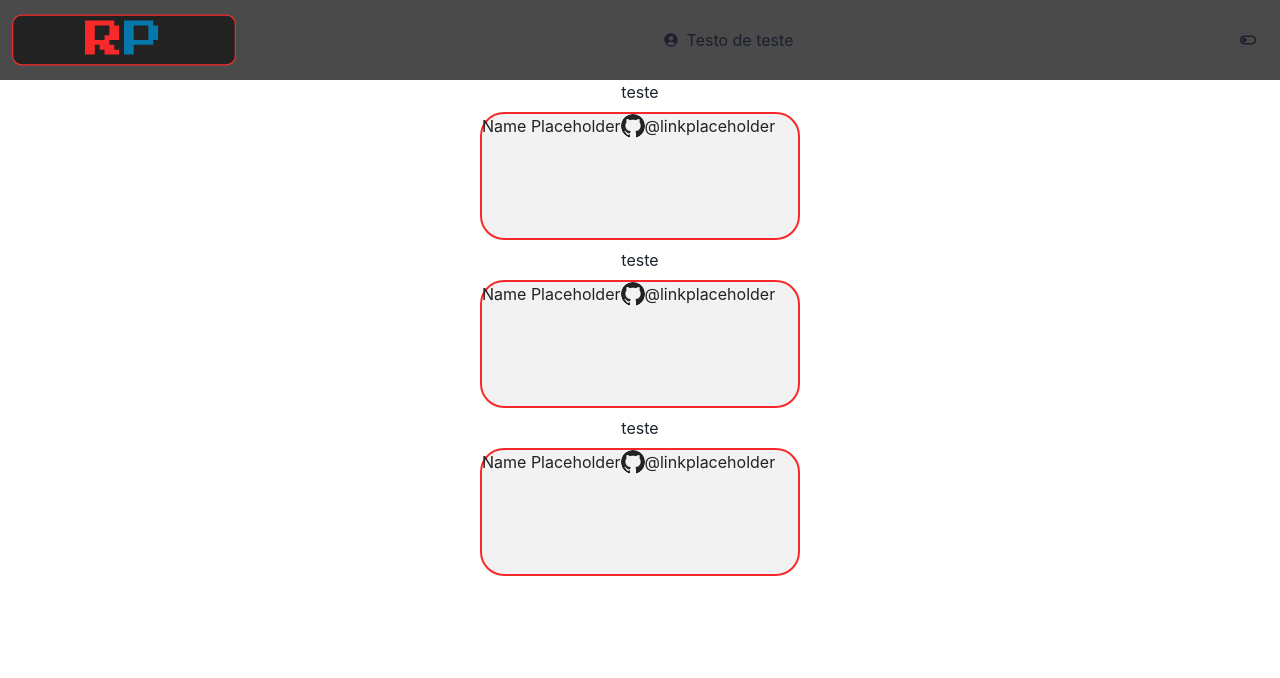
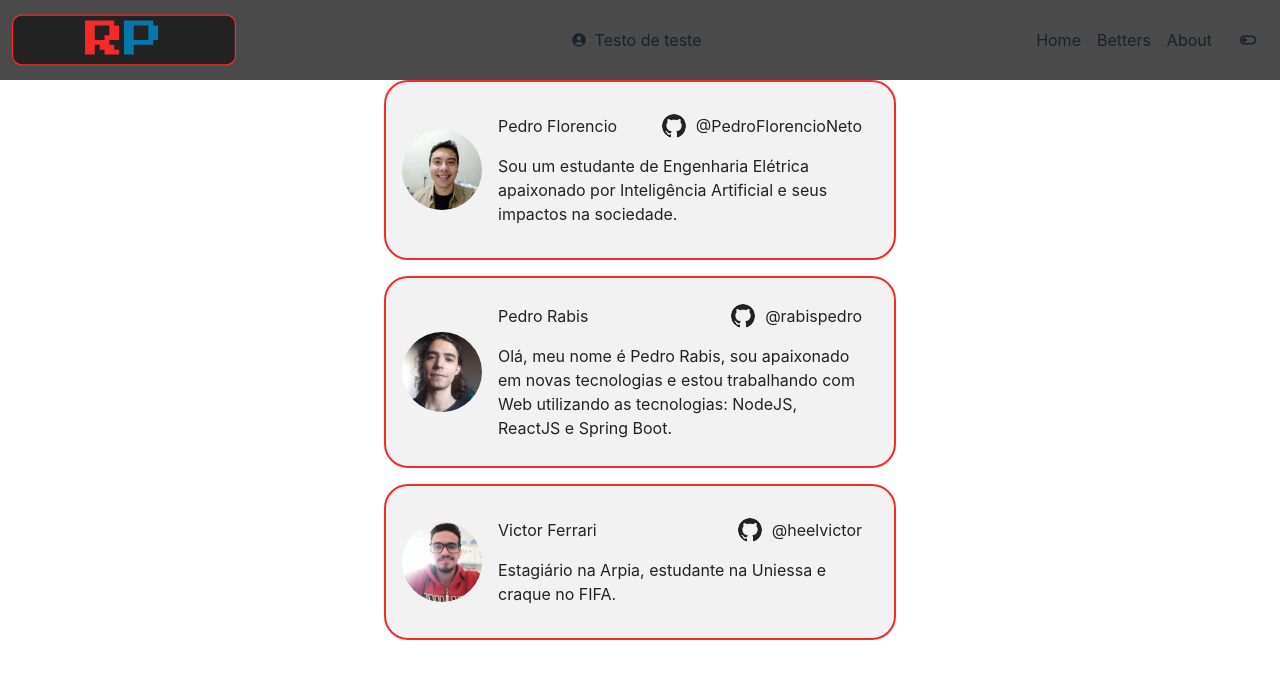
Before and after one commit to rabispedro/rinha-de-pedro, a React (Create React App) app: page / in a window 1280 px wide. Shown: the top 678 px of the page. Built offline with nearby package versions, Linux system fonts and the light colour scheme.

Commit message:
:construction: Montando a pagina About

```diff
--- a/src/Components/DeveloperCard/index.tsx
+++ b/src/Components/DeveloperCard/index.tsx
@@ -1,27 +1,50 @@
 import { Flex, Image, Link, Spacer, Text } from "@chakra-ui/react";
 import github from "../../assets/icons/github.svg";
 
-const DeveloperCard: React.FC = () => {
+interface DeveloperCardProps {
+	name: string,
+	githubProfile: string,
+	description: string,
+	photo: string
+}
 
-
+const DeveloperCard: React.FC<DeveloperCardProps> = ({ name, githubProfile, description, photo }) => {
 	return (
 		<>
 			<Flex
+				alignItems="center"
+				justifyContent="center"
 				maxW="32rem"
 				minW="20rem"
-				maxH="10rem"
+				maxH="12rem"
 				minH="8rem"
 				bg="light.background"
 				border="2px"
 				borderColor="light.primary"
 				borderRadius="1.5rem"
+				p="1rem"
+			>
 
+			<Image
+				src={photo}
+				borderRadius="50%"
+				width="5rem"
+				height="5rem"
+			/>
+
+			<Flex
+				direction="column"
+				borderColor="light.secondary"
+				p="1rem"
 			>
-				<Flex>
+
+				<Flex
+					margin="0 0 1rem 0"
+				>
 					<Text
 						color="light.text"
 						>
-						Name Placeholder
+						{name}
 					</Text>
 					<Spacer />
 					<Image
@@ -29,16 +52,23 @@ const DeveloperCard: React.FC = () => {
 						borderRadius="50%"
 						width="1.5rem"
 						height="1.5rem"
+						margin="0 0.625rem 0 0"
 					/>
 					<Link
 						color="light.text"
 						target="_blank"
+						isExternal
 						>
-						@linkplaceholder
+						@{githubProfile}
 					</Link>
 				</Flex>
 
-			</ Flex>
+				<Text color="light.text">
+					{description}
+				</Text>
+
+				</Flex>
+			</Flex>
 		</>
 	);
 }
--- a/src/Components/Header/index.tsx
+++ b/src/Components/Header/index.tsx
@@ -1,4 +1,4 @@
-import { Flex, HStack, Image, Text } from "@chakra-ui/react";
+import { Flex, HStack, Image, Link, Text } from "@chakra-ui/react";
 import { MdAccountCircle } from "react-icons/md";
 import Logo from "../../assets/icons/logo.svg";
 import { ThemeSwitcher } from "../ThemeSwitcher";
@@ -32,6 +32,9 @@ const Header: React.FC = () => {
 
 					spacing="4"
 				>
+					<Link>Home</Link>
+					<Link>Betters</Link>
+					<Link>About</Link>
 					<ThemeSwitcher />
 				</HStack>
 			</Flex>
--- a/src/Components/ThemeSwitcher/index.tsx
+++ b/src/Components/ThemeSwitcher/index.tsx
@@ -16,7 +16,6 @@ const ThemeSwitcher: React.FC<ColorModeSwitcherProps> = (props) => {
 	return (
 		<>
 		<IconButton
-
 			fontSize="lg"
 			variant="ghost"
 			color="current"
--- a/src/Pages/About/index.tsx
+++ b/src/Pages/About/index.tsx
@@ -1,7 +1,9 @@
-import { Flex, Text, VStack } from "@chakra-ui/react";
+import { Flex, VStack } from "@chakra-ui/react";
+import PedroFlorencio from "../../assets/images/pedro-florencio.jpeg";
+import PedroRabis from "../../assets/images/pedro-rabis.jpeg";
+import Victor from "../../assets/images/victor.jpeg";
 import { DeveloperCard } from "../../Components/DeveloperCard";
 import { Header } from "../../Components/Header";
-
 
 const About: React.FC = () => {
 	return (
@@ -12,13 +14,30 @@ const About: React.FC = () => {
 
 				<Header />
 
-				<VStack>
-					<Text>teste</ Text>
-					<DeveloperCard />
-					<Text>teste</ Text>
-					<DeveloperCard />
-					<Text>teste</ Text>
-					<DeveloperCard />
+				<VStack
+					spacing="1rem"
+				>
+					<DeveloperCard
+						name="Pedro Florencio"
+						githubProfile="PedroFlorencioNeto"
+						description="Sou um estudante de Engenharia Elétrica apaixonado por Inteligência Artificial e seus impactos na sociedade."
+						photo={PedroFlorencio}
+					/>
+
+					<DeveloperCard
+						name="Pedro Rabis"
+						githubProfile="rabispedro"
+						description="Olá, meu nome é Pedro Rabis, sou apaixonado em novas tecnologias e estou trabalhando com Web utilizando as tecnologias: NodeJS, ReactJS e Spring Boot."
+						photo={PedroRabis}
+
+					/>
+
+					<DeveloperCard
+						name="Victor Ferrari"
+						githubProfile="heelvictor"
+						description="Estagiário na Arpia, estudante na Uniessa e craque no FIFA."
+						photo={Victor}
+					/>
 				</ VStack>
 			</Flex>
 		</>
--- a/tsconfig.json
+++ b/tsconfig.json
@@ -1,5 +1,6 @@
 {
   "compilerOptions": {
+		"baseUrl": "./src",
     "target": "es5",
     "lib": [
       "dom",
```
Also changed, not shown: src/assets/images/pedro-rabis.jpeg (renamed from src/assets/images/ph.jpeg).
